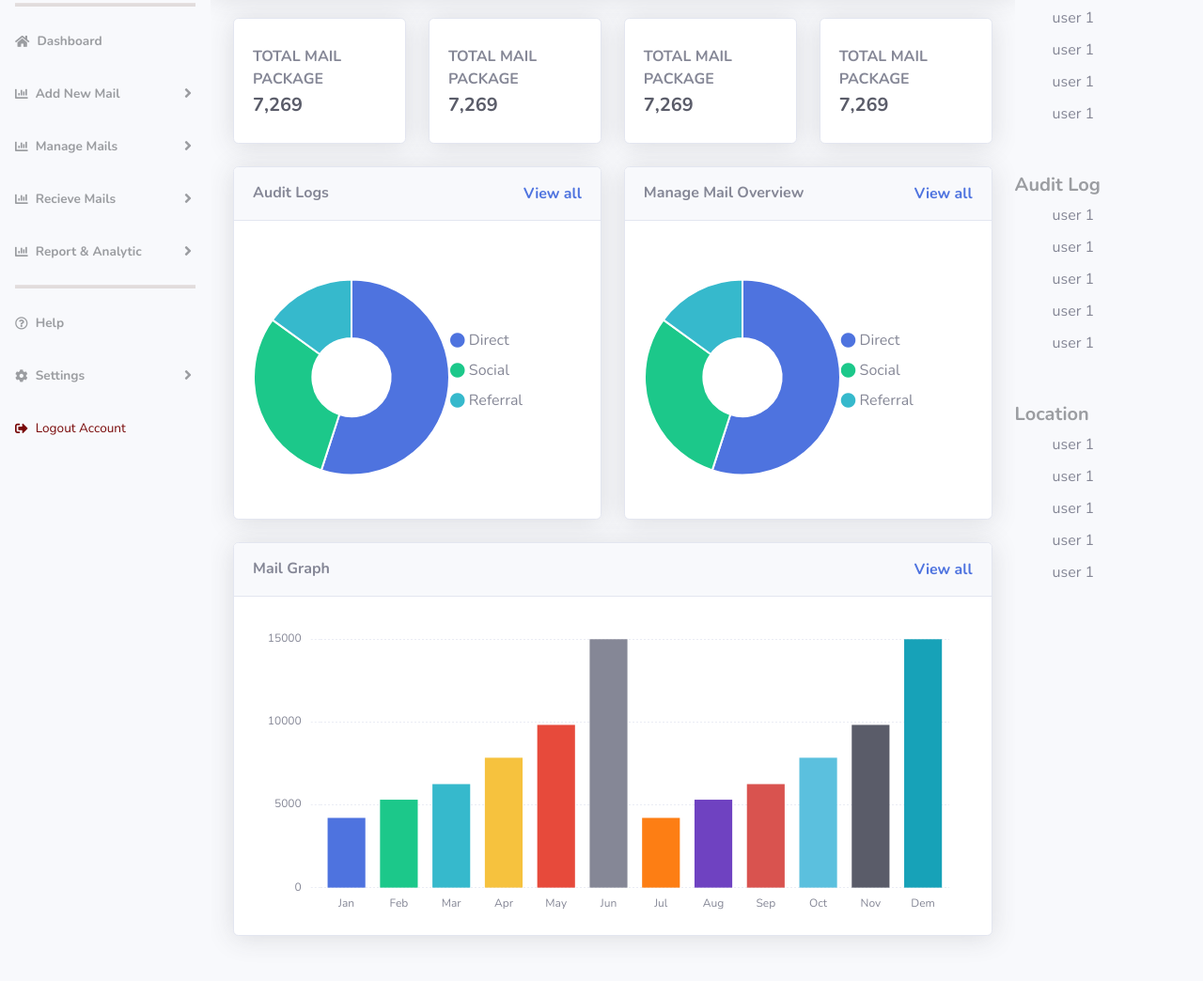
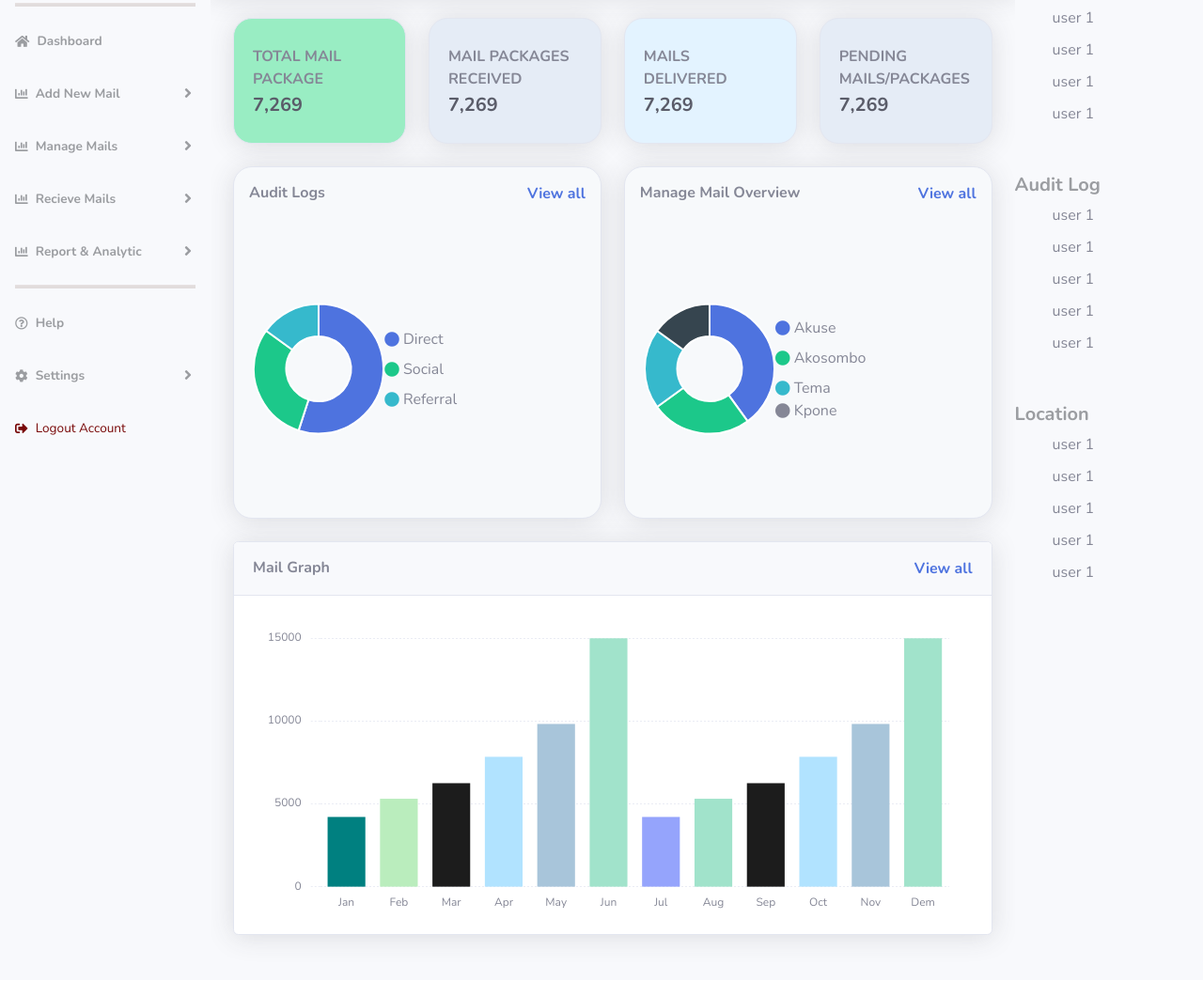
Before and after one commit to pftjeff/MailVan, a plain HTML site: page index.html in a window 1280 px wide. Shown: the part 75-1119 px from the top of the page at 94% size. Drawn offline with nearby package versions, Linux system fonts and the light colour scheme.

Commit message:
update index page and some assets

```diff
--- a/asset/js/demo/chart-bar-demo.js
+++ b/asset/js/demo/chart-bar-demo.js
@@ -37,32 +37,32 @@ var myBarChart = new Chart(ctx, {
     datasets: [{
       label: "Mails",
       backgroundColor:[
-        "#4e73df", // Jan
-        "#1cc88a", // Feb
-        "#36b9cc", // Mar
-        "#f6c23e", // Apr
-        "#e74a3b", // May
-        "#858796", // Jun
-        "#fd7e14", // Jul
-        "#6f42c1", // Aug
-        "#d9534f", // Sep
-        "#5bc0de", // Oct
-        "#5a5c69", // Nov
-        "#17a2b8"  // Dec
+        "#008080", // Jan
+        "#BAEDBD", // Feb
+        "#1C1C1C", // Mar
+        "#B1E3FF", // Apr
+        "#A8C5DA", // May
+        "#A1E3CB", // Jun
+        "#95A4FC", // Jul
+        "#A1E3CB", // Aug
+        "#1C1C1C", // Sep
+        "#B1E3FF", // Oct
+        "#A8C5DA", // Nov
+        "#A1E3CB"  // Dec
       ],
       hoverBackgroundColor: [
-        "#2e59d9", // Jan
-        "#17a673", // Feb
-        "#2c9faf", // Mar
-        "#dda20a", // Apr
-        "#be2617", // May
-        "#6c757d", // Jun
-        "#e36209", // Jul
-        "#563d7c", // Aug
-        "#c9302c", // Sep
-        "#31b0d5", // Oct
-        "#343a40", // Nov
-        "#138496"  // Dec
+        "#008080", // Jan
+        "#BAEDBD", // Feb
+        "#1C1C1C", // Mar
+        "#B1E3FF", // Apr
+        "#A8C5DA", // May
+        "#A1E3CB", // Jun
+        "#95A4FC", // Jul
+        "#A1E3CB", // Aug
+        "#1C1C1C", // Sep
+        "#B1E3FF", // Oct
+        "#A8C5DA", // Nov
+        "#A1E3CB"  // Dec
       ],
       borderColor: "#4e73df",
       data: [4215, 5312, 6251, 7841, 9821, 14984,4215, 5312, 6251, 7841, 9821, 14984],
--- a/asset/js/demo/chart-pie-demo.js
+++ b/asset/js/demo/chart-pie-demo.js
@@ -30,17 +30,17 @@ var myPieChart = new Chart(ctx, {
     legend: {
       display: false
     },
-    cutoutPercentage: 40,
+    cutoutPercentage: 50,
   },
 });
 var ctx = document.getElementById("myPieChart1");
 var myPieChart = new Chart(ctx, {
   type: 'doughnut',
   data: {
-    labels: ["Direct", "Referral", "Social"],
+    labels: ["Akuse", "Tema", "Akosombo", "Kpone"],
     datasets: [{
-      data: [55, 30, 15],
-      backgroundColor: ['#4e73df', '#1cc88a', '#36b9cc'],
+      data: [40, 25, 20, 15],
+      backgroundColor: ['#4e73df', '#1cc88a', '#36b9cc', '#36454F'],
       hoverBackgroundColor: ['#2e59d9', '#17a673', '#2c9faf'],
       hoverBorderColor: "rgba(234, 236, 244, 1)",
     }],
@@ -52,14 +52,14 @@ var myPieChart = new Chart(ctx, {
       bodyFontColor: "#858796",
       borderColor: '#dddfeb',
       borderWidth: 1,
-      xPadding: 15,
-      yPadding: 15,
+      xPadding: 10,
+      yPadding: 10,
       displayColors: false,
       caretPadding: 10,
     },
     legend: {
       display: false
     },
-    cutoutPercentage: 40,
+    cutoutPercentage: 50,
   },
 });
--- a/index.html
+++ b/index.html
@@ -165,8 +165,8 @@
                     <!-- Content Row -->
                     <div class="row">
                         <!--  Card  -->
-                        <div class="col-xl-3 col-md-6 mb-4">
-                            <div class="card shadow h-100 py-2">
+                        <div  class="col-xl-3 col-md-6 mb-4">
+                            <div class="card shadow h-100 py-2" style="background-color:#99EDC3; border-radius:20px">
                                 <div class="card-body">
                                     <div class="row no-gutters align-items-center">
                                         <div class="col mr-2">
@@ -180,12 +180,12 @@
                         </div>
                         <!--  Card  -->
                         <div class="col-xl-3 col-md-6 mb-4">
-                            <div class="card shadow h-100 py-2">
+                            <div class="card shadow h-100 py-2" style="background-color:#E5ECF6; border-radius:20px;">
                                 <div class="card-body">
                                     <div class="row no-gutters align-items-center">
                                         <div class="col mr-2">
                                             <div class="text-md font-weight-bold text-uppercase mb-1">
-                                                Total Mail Package</div>
+                                               Mail Packages Received</div>
                                             <div class="h5 mb-0 font-weight-bold text-gray-800">7,269</div>
                                         </div>
                                     </div>
@@ -194,12 +194,12 @@
                         </div>
                         <!--  Card  -->
                         <div class="col-xl-3 col-md-6 mb-4">
-                            <div class="card shadow h-100 py-2">
+                            <div class="card shadow h-100 py-2" style="background-color:#E3F3FF; border-radius:20px;">
                                 <div class="card-body">
                                     <div class="row no-gutters align-items-center">
                                         <div class="col mr-2">
                                             <div class="text-md font-weight-bold text-uppercase mb-1">
-                                                Total Mail Package</div>
+                                                Mails Delivered</div>
                                             <div class="h5 mb-0 font-weight-bold text-gray-800">7,269</div>
                                         </div>
                                     </div>
@@ -208,12 +208,12 @@
                         </div>
                         <!--  Card  -->
                         <div class="col-xl-3 col-md-6 mb-4">
-                            <div class="card shadow h-100 py-2">
+                            <div class="card shadow h-100 py-2" style="background-color:#E5ECF6; border-radius:20px;">
                                 <div class="card-body">
                                     <div class="row no-gutters align-items-center">
                                         <div class="col mr-2">
                                             <div class="text-md font-weight-bold text-uppercase mb-1">
-                                                Total Mail Package</div>
+                                               Pending Mails/Packages</div>
                                             <div class="h5 mb-0 font-weight-bold text-gray-800">7,269</div>
                                         </div>
                                     </div>
@@ -225,16 +225,16 @@
                     <div class="row">
                         <!-- Pie Chart -->
                         <div class="col-xl-6 col-lg-5">
-                            <div class="card shadow mb-4">
+                            <div class="card shadow mb-4" style="border-radius: 20px; background-color:#F7F9FB">
                                 <div
-                                    class="card-header py-3 d-flex flex-row align-items-center justify-content-between">
+                                    class="py-3 d-flex flex-row align-items-center justify-content-between px-3">
                                     <h6 class="m-0 font-weight-bold">Audit Logs</h6>
                                     <a href="" class="font-weight-bold">View all</a>
                                 </div>
                                 <!-- Card Body -->
                                 <div class="card-body">
                                     <div class="d-flex align-items-center"> <!-- Flex container -->
-                                        <div class="chart-pie pt-4 pb-2"> <!-- Pie chart takes available space -->
+                                        <div class="chart-pie pt-2 pb-2"> <!-- Pie chart takes available space -->
                                             <canvas id="myPieChart"></canvas>
                                         </div>
                                         <div class="d-flex flex-column ml-0"> <!-- Legend area -->
@@ -254,28 +254,31 @@
                         </div>
 
                         <div class="col-xl-6 col-lg-5">
-                            <div class="card shadow mb-4">
+                            <div class="card shadow mb-4" style="border-radius: 20px; background-color:#F7F9FB">
                                 <div
-                                    class="card-header py-3 d-flex flex-row align-items-center justify-content-between">
+                                    class="py-3 d-flex flex-row align-items-center justify-content-between px-3" >
                                     <h6 class="m-0 font-weight-bold">Manage Mail Overview</h6>
                                     <a href="" class="font-weight-bold">View all</a>
                                 </div>
                                 <!-- Card Body -->
                                 <div class="card-body">
                                     <div class="d-flex align-items-center"> <!-- Flex container -->
-                                        <div class="chart-pie pt-4 pb-2"> <!-- Pie chart takes available space -->
+                                        <div class="chart-pie pt-2 pb-2"> <!-- Pie chart takes available space -->
                                             <canvas id="myPieChart1"></canvas>
                                         </div>
                                         <div class="d-flex flex-column ml-0"> <!-- Legend area -->
                                             <span class="d-flex align-items-center mb-2">
-                                                <i class="fas fa-circle text-primary mr-1"></i> Direct
+                                                <i class="fas fa-circle text-primary mr-1"></i> Akuse
                                             </span>
                                             <span class="mr-2 d-flex align-items-center mb-2">
-                                                <i class="fas fa-circle text-success mr-1"></i> Social
+                                                <i class="fas fa-circle text-success mr-1"></i> Akosombo
                                             </span>
                                             <span class="mr-2 d-flex align-items-center md-2">
-                                                <i class="fas fa-circle text-info mr-1"></i> Referral
+                                                <i class="fas fa-circle text-info mr-1"></i> Tema
                                             </span>
+                                            <span class="mr-2 d-flex align-items-center md-2">
+                                                <i class="fas fa-circle  mr-1"></i> Kpone
+                                             </span>
                                         </div>
                                     </div>
                                 </div>
```
Also changed, not shown: asset/css/sb-admin-2.min.css.
